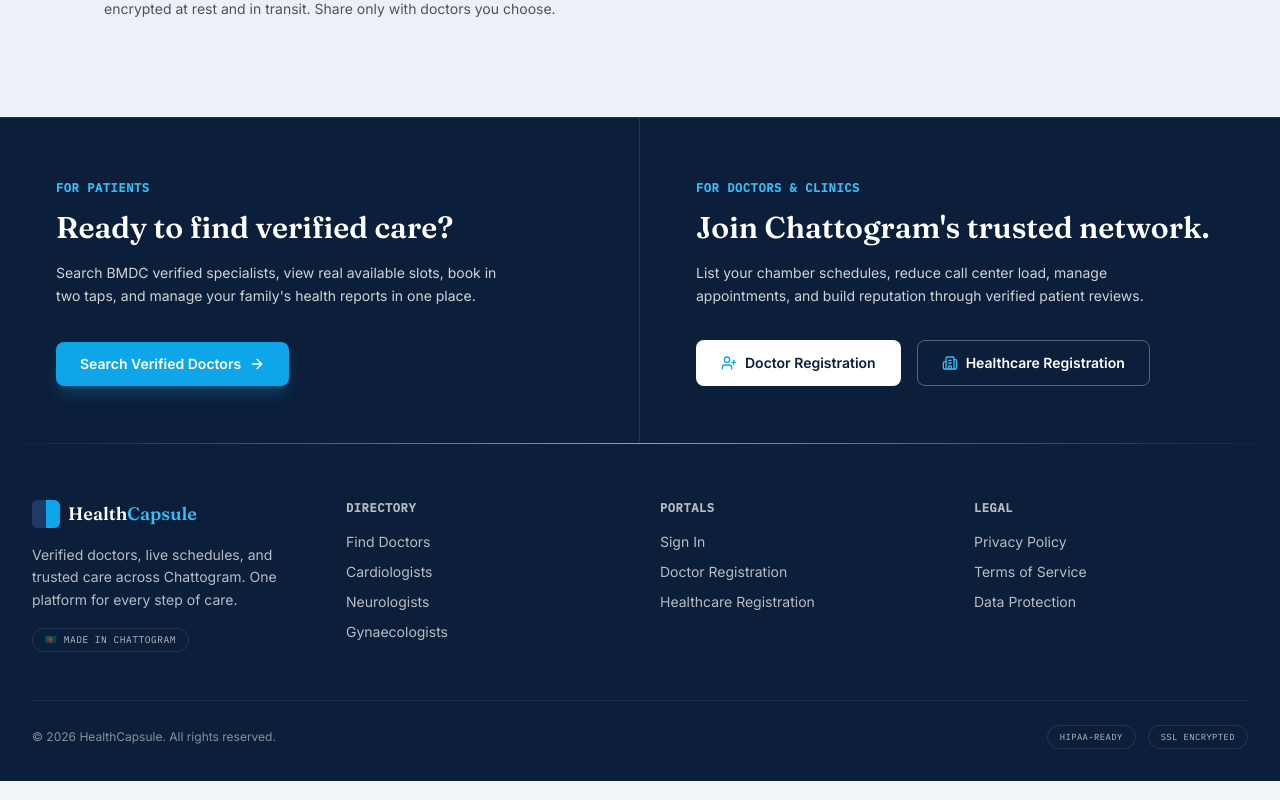
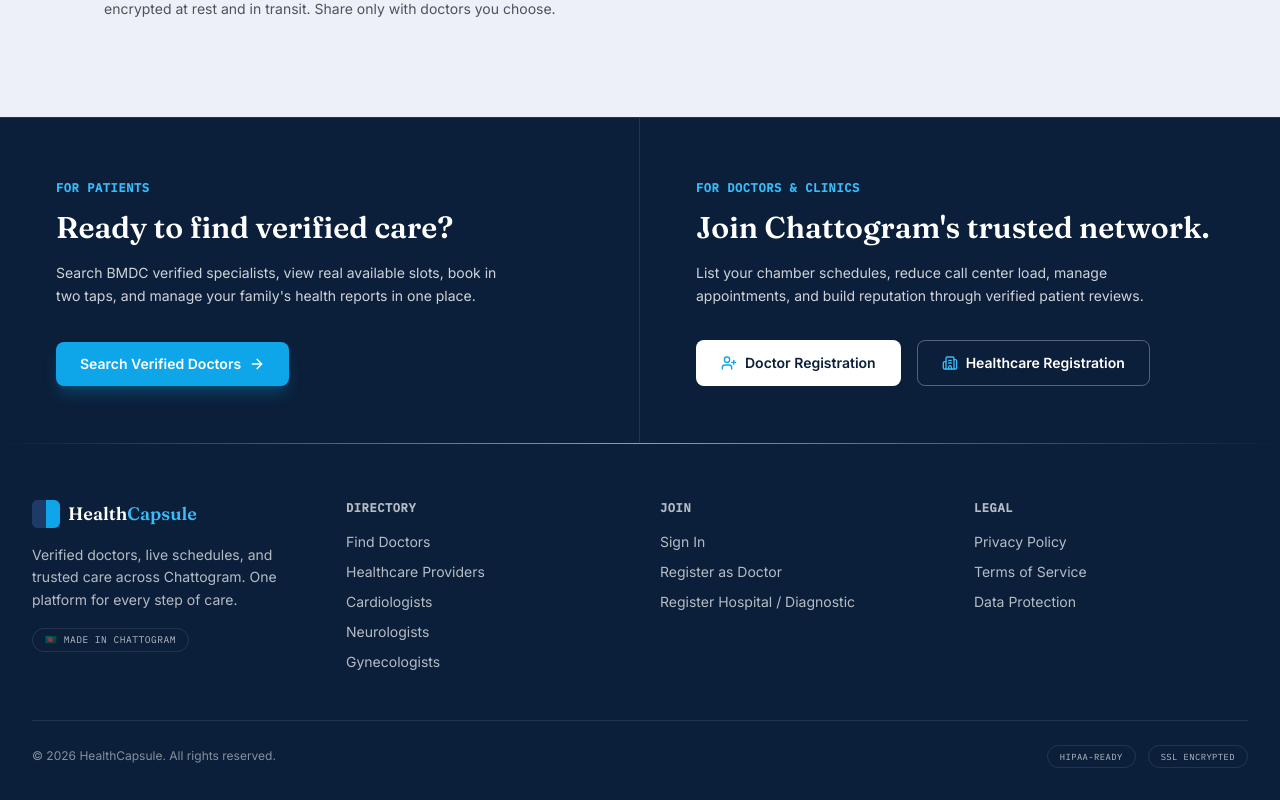
Before and after one commit to talhaff62-lgtm/HealthCapsule, a Next.js app: page / in a window 1280 px wide. Shown: the part 6846-7646 px from the top of the page. Built offline with nearby package versions, Linux system fonts and the light colour scheme; no server answers; the database is empty.

Commit message:
fix: improve footer text, fix directory specialty slugs, fix invalid tailwind classes

```diff
--- a/src/components/auth/AuthStatus.tsx
+++ b/src/components/auth/AuthStatus.tsx
@@ -38,7 +38,7 @@ export function AuthStatus() {
   return (
     <Link
       href="/login"
-      className="rounded-full bg-brand-gold px-5 py-2 text-sm font-semibold text-brand-navy shadow-sm transition hover:bg-brand-gold-light hover:scale-102"
+      className="rounded-full bg-brand-gold px-5 py-2 text-sm font-semibold text-brand-navy shadow-sm transition hover:bg-brand-gold-light hover:scale-105"
     >
       Sign in
     </Link>
--- a/src/components/layout/Footer.tsx
+++ b/src/components/layout/Footer.tsx
@@ -48,7 +48,15 @@ export default function Footer() {
               </li>
               <li>
                 <Link
-                  href="/doctors?specialty=cardiologist"
+                  href="/healthcares"
+                  className="transition hover:text-brand-sky-bright"
+                >
+                  Healthcare Providers
+                </Link>
+              </li>
+              <li>
+                <Link
+                  href="/doctors?specialty=cardiology"
                   className="transition hover:text-brand-sky-bright"
                 >
                   Cardiologists
@@ -56,7 +64,7 @@ export default function Footer() {
               </li>
               <li>
                 <Link
-                  href="/doctors?specialty=neurologist"
+                  href="/doctors?specialty=neurology"
                   className="transition hover:text-brand-sky-bright"
                 >
                   Neurologists
@@ -64,10 +72,10 @@ export default function Footer() {
               </li>
               <li>
                 <Link
-                  href="/doctors?specialty=gynaecologist"
+                  href="/doctors?specialty=gynecology"
                   className="transition hover:text-brand-sky-bright"
                 >
-                  Gynaecologists
+                  Gynecologists
                 </Link>
               </li>
             </ul>
@@ -90,7 +98,7 @@ export default function Footer() {
         </div>
 
         {/* Bottom bar */}
-        <div className="mt-12 flex flex-wrap items-center justify-between gap-4 border-t border-white/6 pt-6">
+        <div className="mt-12 flex flex-wrap items-center justify-between gap-4 border-t border-white/10 pt-6">
           <p className="text-xs text-white/50">
             © {currentYear} HealthCapsule. All rights reserved.
           </p>
--- a/src/components/layout/FooterPortals.tsx
+++ b/src/components/layout/FooterPortals.tsx
@@ -20,10 +20,12 @@ export default function FooterPortals() {
   const isAuthenticated = status === "authenticated" && session?.user;
   const role = session?.user?.role;
 
+  const heading = isAuthenticated ? "Portals" : "Join";
+
   return (
     <div>
       <h4 className="font-mono text-xs font-semibold uppercase tracking-wider text-white/70">
-        Portals
+        {heading}
       </h4>
       <ul className="mt-4 space-y-2.5 text-sm text-white/70">
         {!isAuthenticated ? (
@@ -41,7 +43,7 @@ export default function FooterPortals() {
                 href="/register?type=doctor"
                 className="transition hover:text-brand-sky-bright"
               >
-                Doctor Registration
+                Register as Doctor
               </Link>
             </li>
             <li>
@@ -49,7 +51,7 @@ export default function FooterPortals() {
                 href="/register?type=facility"
                 className="transition hover:text-brand-sky-bright"
               >
-                Healthcare Registration
+                Register Hospital / Diagnostic
               </Link>
             </li>
           </>
```
